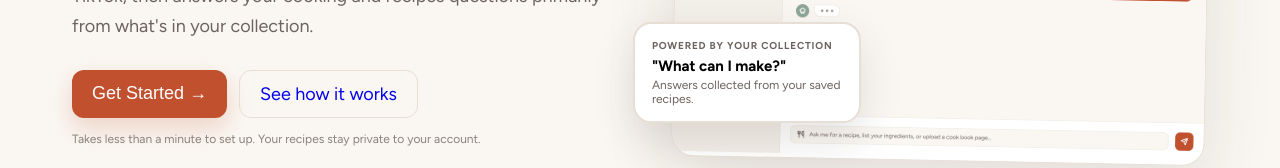
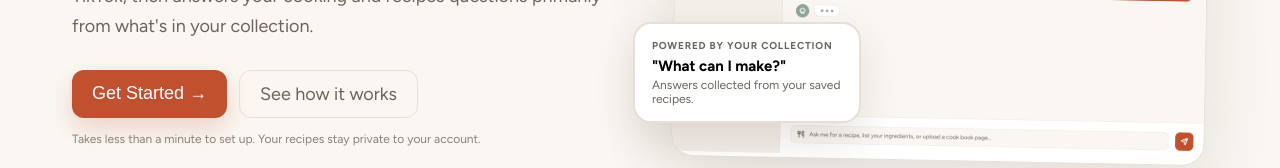
Before and after one commit to alishayb/recipie, a React (Vite) app in the folder frontend/: page / in a window 1280 px wide. Shown: the part 448-616 px from the top of the page. Built offline with nearby package versions, Linux system fonts and the light colour scheme; no server answers.

Commit message:
update color in secondary cta button

```diff
--- a/frontend/src/LandingPage.css
+++ b/frontend/src/LandingPage.css
@@ -179,6 +179,7 @@ h1 {
 
   &.secondary {
     border: 1px solid #e7dfd6;
+    color: #6c635e;
 
     &:hover {
       background: white;
```
